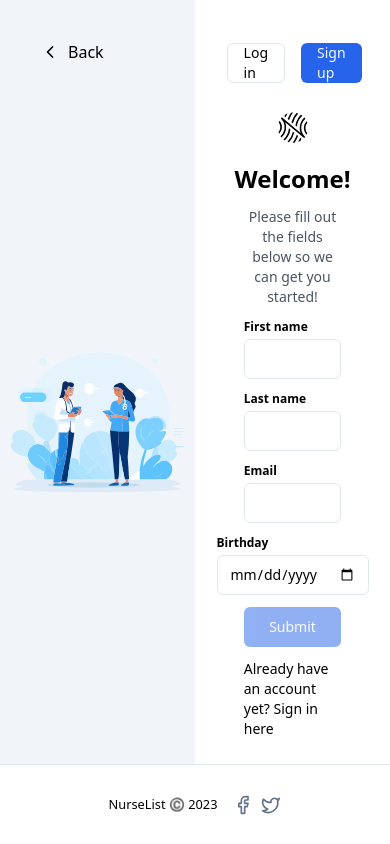
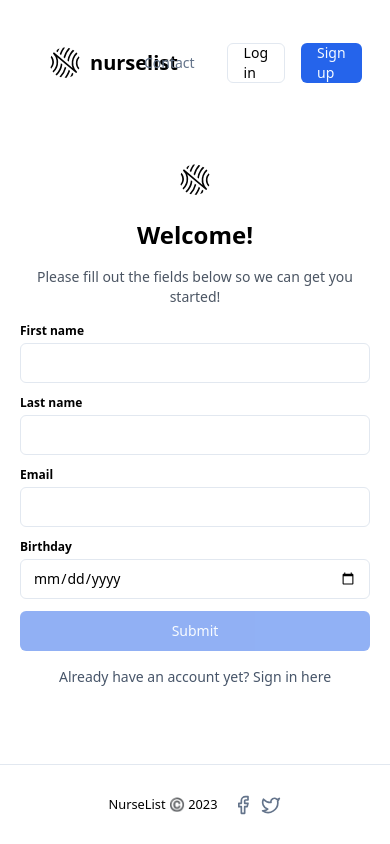
Before and after one commit to tjvonbr/nurse-list, a Next.js app: page /register in a window 390 px wide. Built offline with nearby package versions, Linux system fonts and the light colour scheme.

Commit message:
responsive signup page

```diff
--- a/src/app/(auth)/register/page.tsx
+++ b/src/app/(auth)/register/page.tsx
@@ -15,8 +15,8 @@ export default function Register({ searchParams }: RegisterProps) {
   const email = searchParams.email ?? null;
 
   return (
-    <div className="grid grid-cols-2">
-      <div className="relative flex flex-col justify-center items-center bg-slate-100">
+    <div className="min-h-screen grid grid-cols-1 md:grid-cols-2">
+      <div className="hidden h-screen relative md:flex flex-col justify-center items-center bg-slate-200">
         <Link
           href="/"
           className="absolute top-10 left-10 flex items-center space-x-2"
@@ -31,15 +31,20 @@ export default function Register({ searchParams }: RegisterProps) {
           width={500}
         />
       </div>
-      <div className="h-screen w-full flex flex-col justify-center items-center">
-        <div className="w-1/2 flex flex-col justify-center items-center space-y-3">
+      <div className="h-screen px-5 flex flex-col justify-center items-center">
+        <div className="w-full sm:w-1/2 flex flex-col justify-center items-center space-y-4">
           <NurseListLogo />
-          <h1 className="text-2xl text-black font-bold">Welcome!</h1>
+          <h1 className="text-2xl sm:text-3xl text-black font-bold">
+            Welcome!
+          </h1>
           <p className="text-center text-sm text-gray-600">
             Please fill out the fields below so we can get you started!
           </p>
           <RegisterForm email={email} />
-          <Link className="mt-3 text-sm hover:underline" href="/login">
+          <Link
+            className="mt-3 text-sm text-slate-600 hover:underline"
+            href="/login"
+          >
             Already have an account yet? Sign in here
           </Link>
         </div>
```
